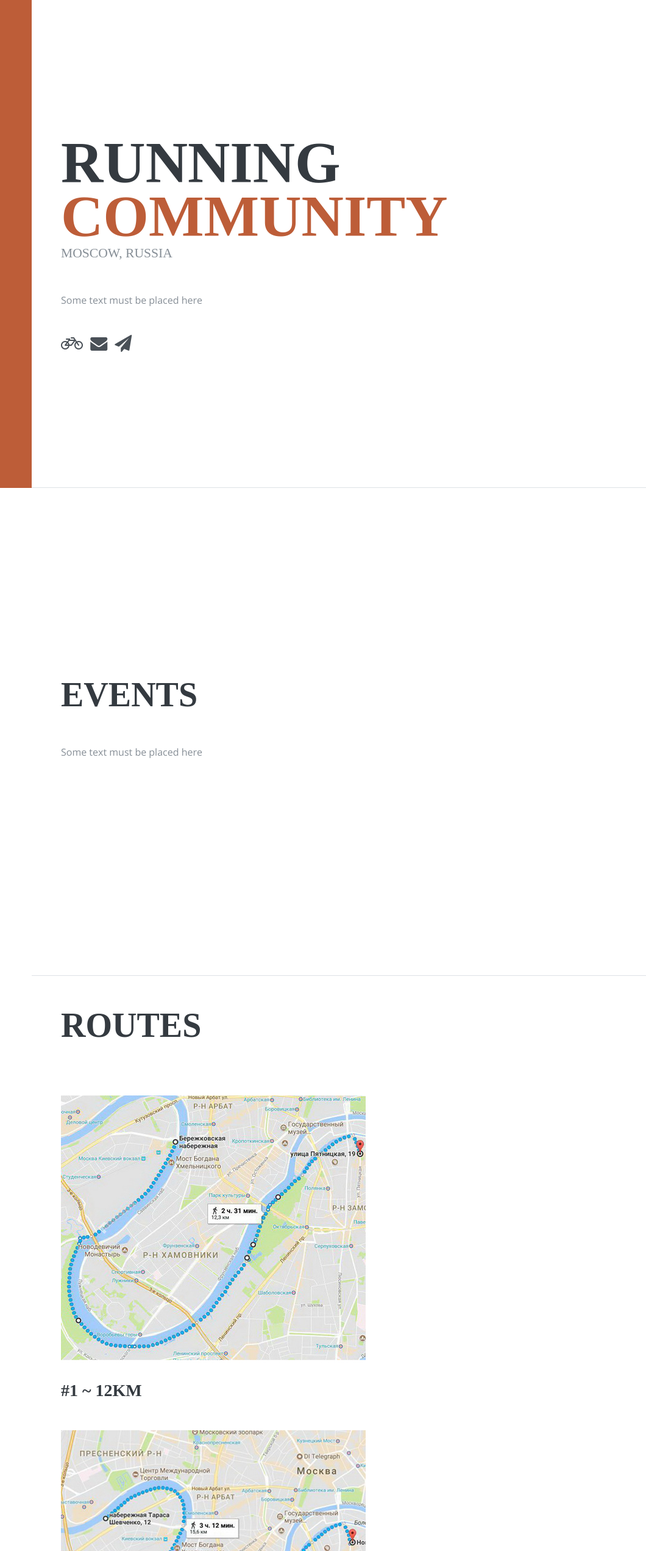
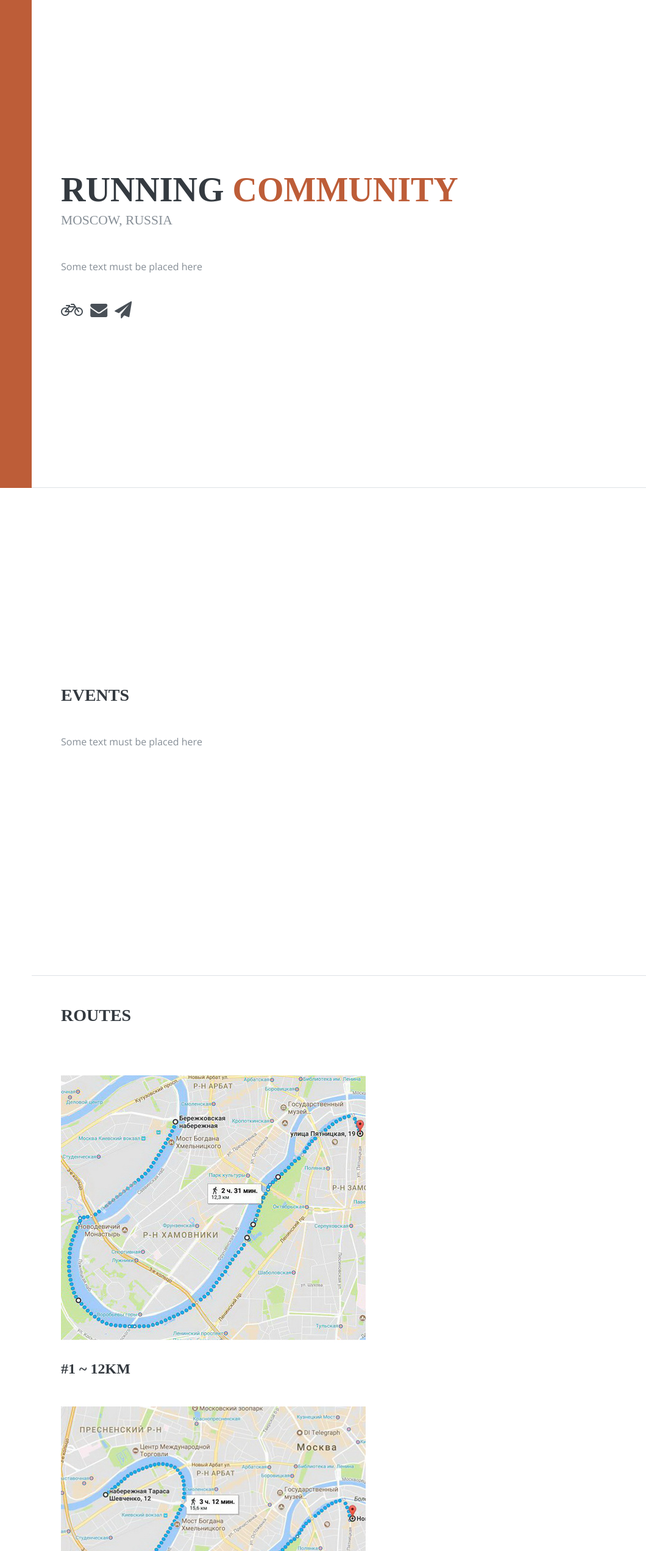
Before and after one commit to timmson/running, a plain HTML site: page index.html in a window 1280 px wide. Shown: the top 2543 px of the page at 61% size, 220-1280 px from the left. Drawn offline with nearby package versions, Linux system fonts and the light colour scheme; a web font is replaced by a local one.

Commit message:
Initial commit

```diff
--- a/index.html
+++ b/index.html
@@ -57,9 +57,9 @@
 
     <section class="resume-section p-3 p-lg-5 d-flex d-column" id="about">
         <div class="my-auto">
-            <h1 class="mb-0">Running
+            <h2 class="mb-0">Running
                 <span class="text-primary">Community</span>
-            </h1>
+            </h2>
             <div class="subheading mb-5">Moscow, Russia</div>
             <p class="mb-5">Some text must be placed here</p>
             <ul class="list-inline list-social-icons mb-0">
@@ -84,7 +84,7 @@
 
     <section class="resume-section p-3 p-lg-5 d-flex flex-column" id="events">
         <div class="my-auto">
-            <h2 class="mb-5">Events</h2>
+            <h3 class="mb-5">Events</h3>
 
             <p class="mb-5">Some text must be placed here</p>
 
@@ -94,7 +94,7 @@
 
     <section class="resume-section p-3 p-lg-5 d-flex flex-column" id="routes">
         <div class="my-auto">
-            <h2 class="mb-5">Routes</h2>
+            <h3 class="mb-5">Routes</h3>
 
             <div id="carousel1" class="carousel slide" data-ride="carousel">
                 <div class="carousel-inner" role="listbox">
@@ -117,7 +117,7 @@
                     <span class="sr-only">Next</span>
                 </a>
             </div>
-            <h3 class="mb-5">#1 ~ 12km</h3>
+            <h4 class="mb-5">#1 ~ 12km</h4>
 
             <div id="carousel2" class="carousel slide" data-ride="carousel">
                 <div class="carousel-inner" role="listbox">
@@ -140,7 +140,7 @@
                     <span class="sr-only">Next</span>
                 </a>
             </div>
-            <h3 class="mb-5">#2 ~ 15km</h3>
+            <h4 class="mb-5">#2 ~ 15km</h4>
 
             <div id="carousel3" class="carousel slide" data-ride="carousel">
                 <div class="carousel-inner" role="listbox">
@@ -163,7 +163,7 @@
                     <span class="sr-only">Next</span>
                 </a>
             </div>
-            <h3 class="mb-5">#3 ~ 17km</h3>
+            <h4 class="mb-5">#3 ~ 17km</h4>
 
         </div>
     </section>
```
